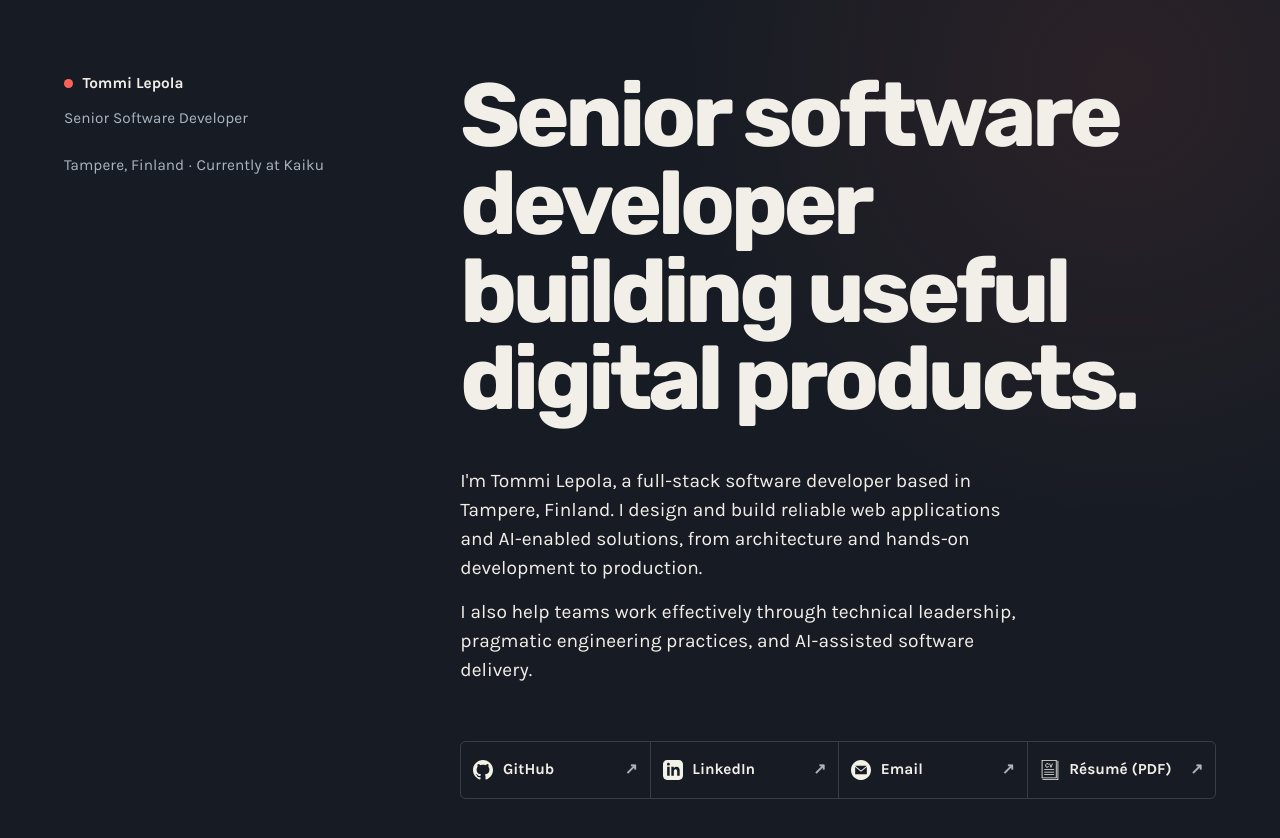
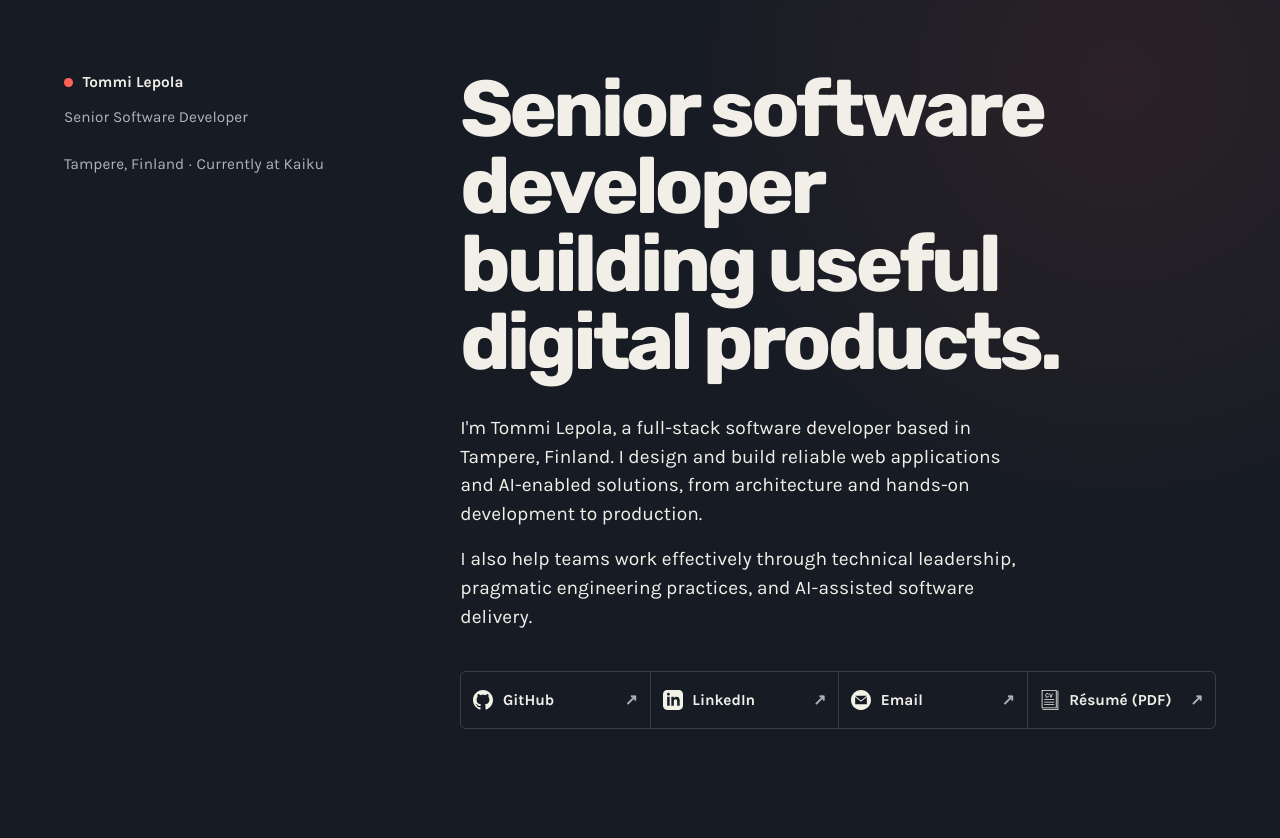
Before and after one commit to f4irline/gatsby-portfolio, an Astro site: page / in a window 1280 px wide. After the commit the page ends 800 px from the top, so only its background shows below. Built offline with nearby package versions, Linux system fonts and the light colour scheme; Astro itself is replaced by a stand-in of ours; no server answers.

Commit message:
Fit portfolio layout on desktop

```diff
--- a/src/components/Hero.astro
+++ b/src/components/Hero.astro
@@ -173,11 +173,24 @@ import { site } from '../data/site';
         .hero-container {
             display: grid;
             align-items: center;
+            padding-block: clamp(2rem, 4vh, 3.5rem);
         }
 
         .profile {
             grid-template-columns: minmax(12rem, 0.7fr) minmax(0, 1.8fr);
             gap: clamp(3rem, 8vw, 8rem);
+        }
+
+        h1 {
+            font-size: clamp(3rem, 6.2vw, 5.75rem);
+        }
+
+        .copy {
+            margin-top: clamp(1.5rem, 3vw, 2rem);
+        }
+
+        .social-links {
+            margin-top: clamp(1.75rem, 3.5vw, 2.5rem);
         }
     }
 
```
